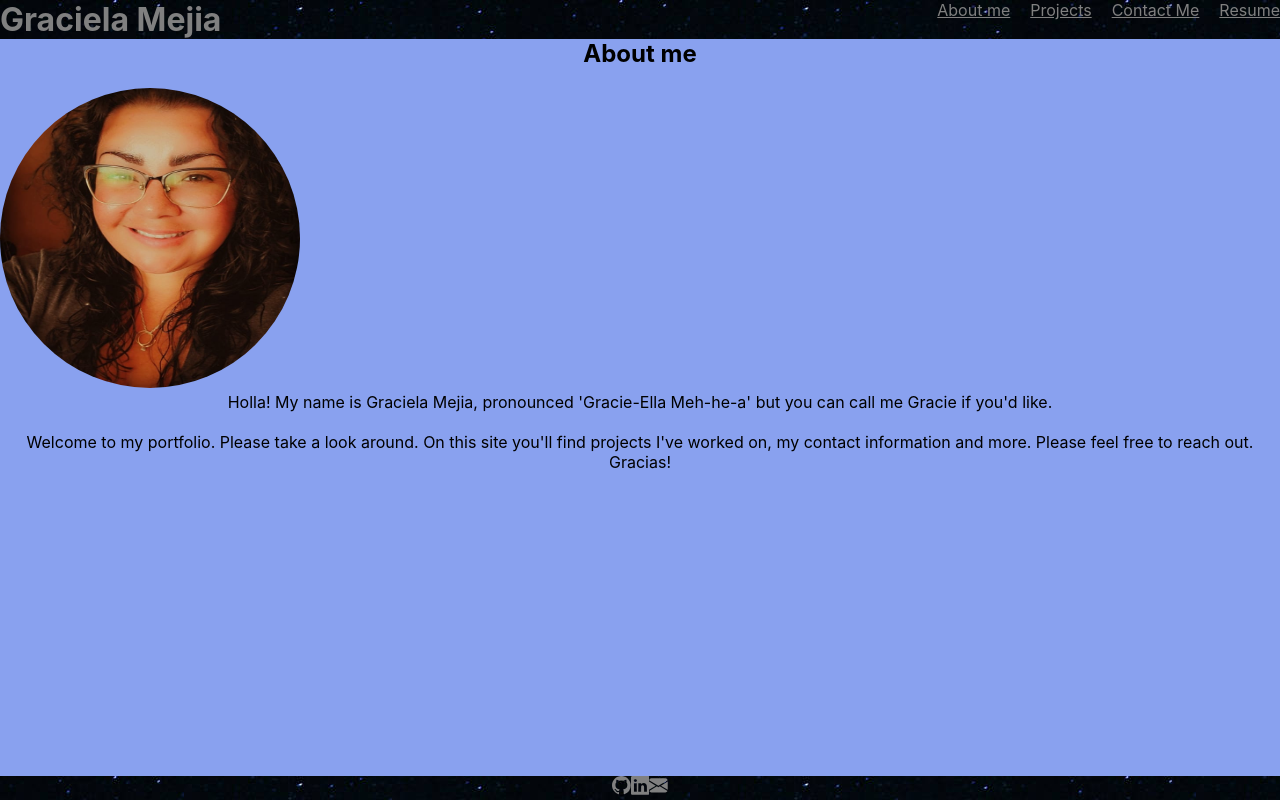
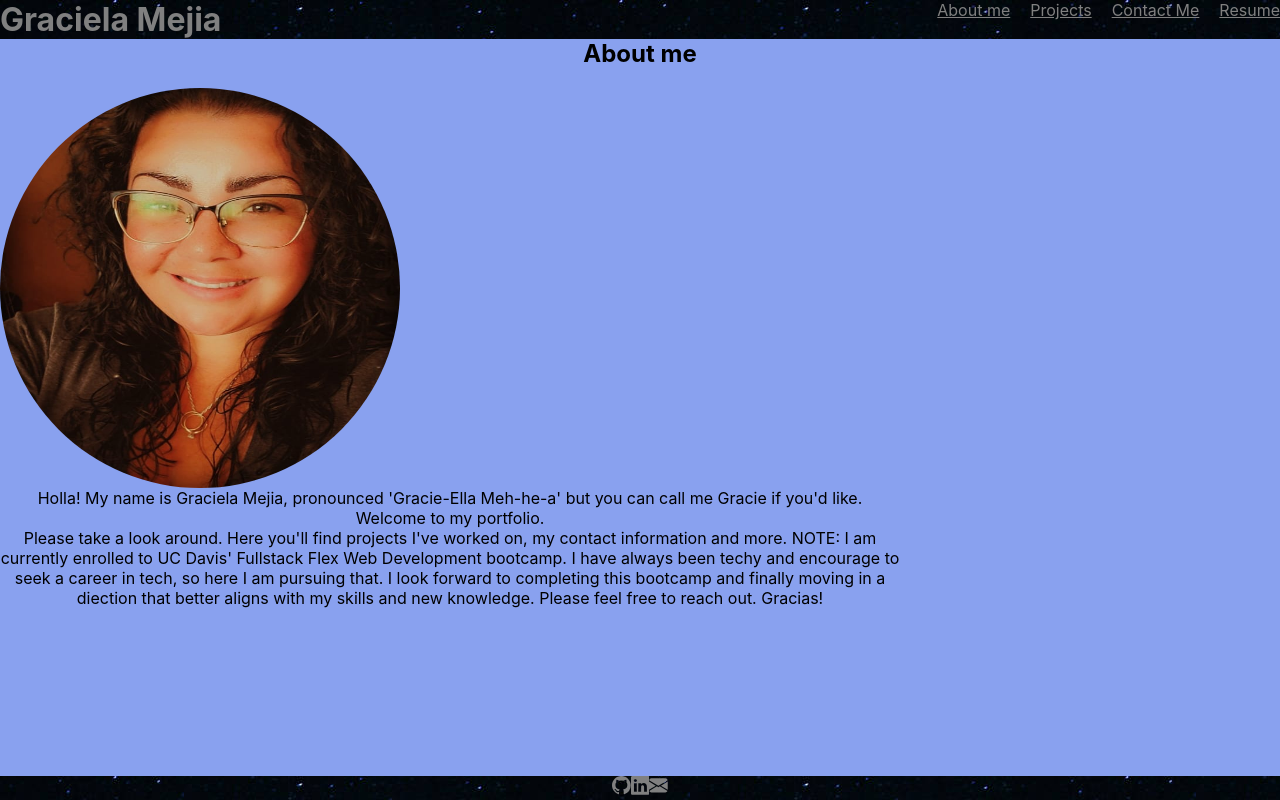
Before and after one commit to gmejia87/react-portfolio, a React (Create React App) app: page / in a window 1280 px wide. Built offline with nearby package versions, Linux system fonts and the light colour scheme.

Commit message:
edit about me

```diff
--- a/src/components/About/about.css
+++ b/src/components/About/about.css
@@ -1,13 +1,20 @@
-section {
+body {
   display: flex;
   flex-direction: column;
+  /* align-items: stretch; */
   display: inline;
-  /* justify-content: space-between; */
+  justify-content: space-between;
 }
 
 .my-photo {
-  width: 300px;
-  height: 300px;
+  width: 400px;
+  height: 400px;
   border-radius: 50%;
+  float: left;
   display: inline-block;
 }
+
+.intro {
+  width: 900px;
+  display: inline-block;
+}
--- a/src/components/About/index.js
+++ b/src/components/About/index.js
@@ -4,7 +4,7 @@ import gmejia from "../../assets/photos/gmejia.jpg";
 
 function About() {
   return (
-    <section>
+    <body>
       <div>
         <h2>About me</h2>
       </div>
@@ -13,18 +13,22 @@ function About() {
         <img src={gmejia} alt="Graciela" className="my-photo" />
       </div>
       <div>
-        <p>
+        <p className="intro">
           Holla! My name is Graciela Mejia, pronounced 'Gracie-Ella Meh-he-a'
           but you can call me Gracie if you'd like.
-        </p>
-        <br />
-        <p>
-          Welcome to my portfolio. Please take a look around. On this site
-          you'll find projects I've worked on, my contact information and more.
-          Please feel free to reach out. Gracias!
+          <br />
+          Welcome to my portfolio.
+          <br />
+          Please take a look around. Here you'll find projects I've worked on,
+          my contact information and more. NOTE: I am currently enrolled to UC
+          Davis' Fullstack Flex Web Development bootcamp. I have always been
+          techy and encourage to seek a career in tech, so here I am pursuing
+          that. I look forward to completing this bootcamp and finally moving in
+          a diection that better aligns with my skills and new knowledge. Please
+          feel free to reach out. Gracias!
         </p>
       </div>
-    </section>
+    </body>
   );
 }
 
```
